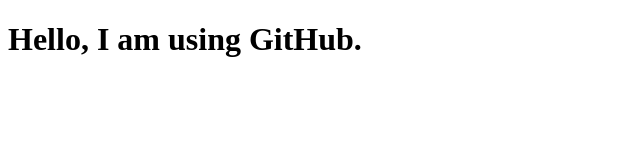
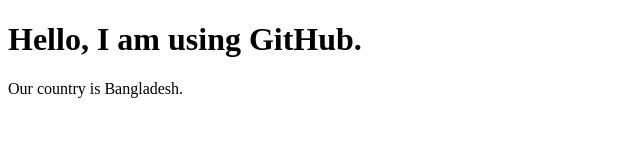
Before and after one commit to mirzaakhi/my-first-website, a plain HTML site: page index.html in a window 1280 px wide. Shown: the whole page, without its empty margins (0-640 px from the left). Drawn offline with Linux system fonts and the light colour scheme.

Commit message:
something added

```diff
--- a/index.html
+++ b/index.html
@@ -8,6 +8,6 @@
 </head>
 <h1>Hello, I am using GitHub.</h1>
 <body>
-
+  <p>Our country is Bangladesh.</p>
 </body>
 </html>
```
